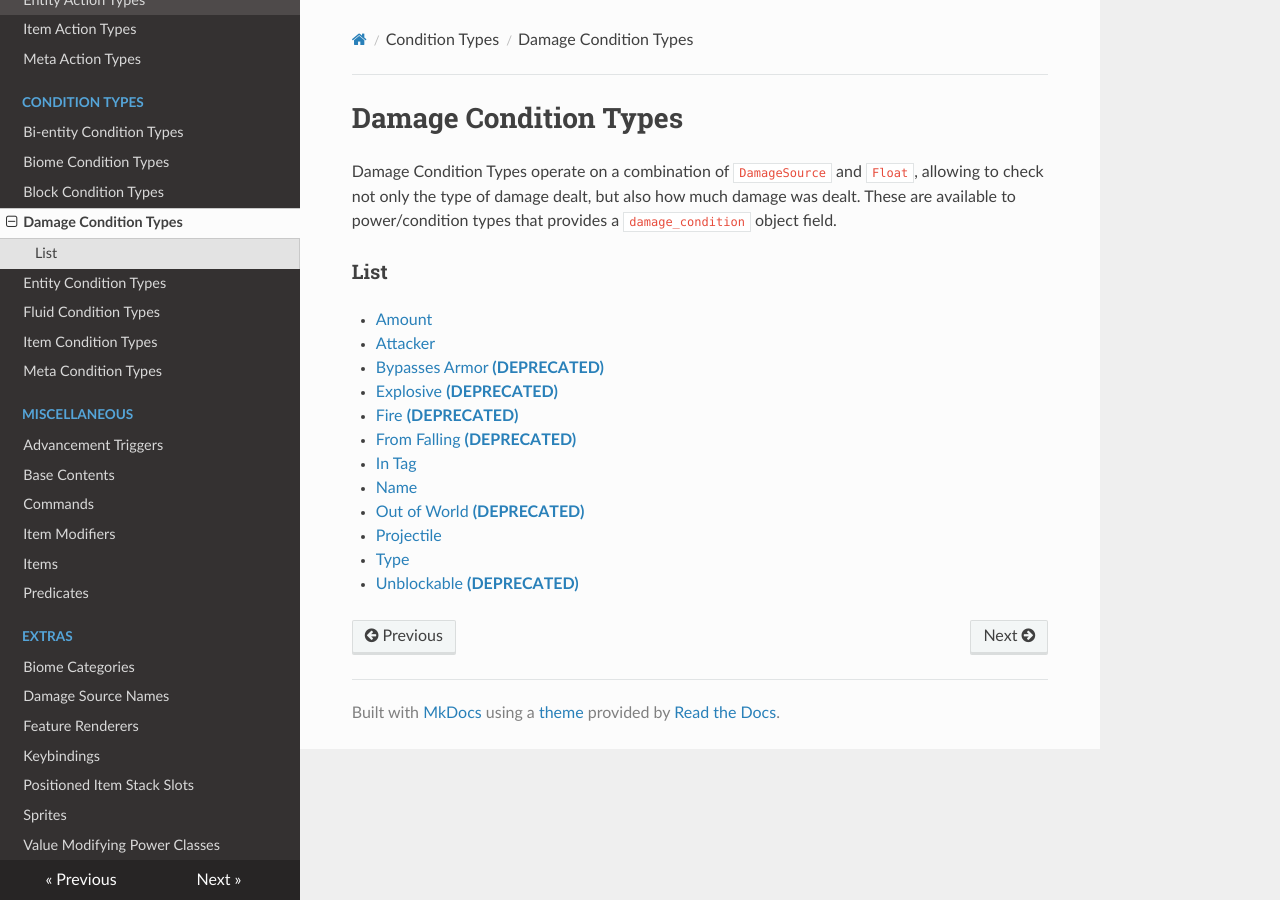
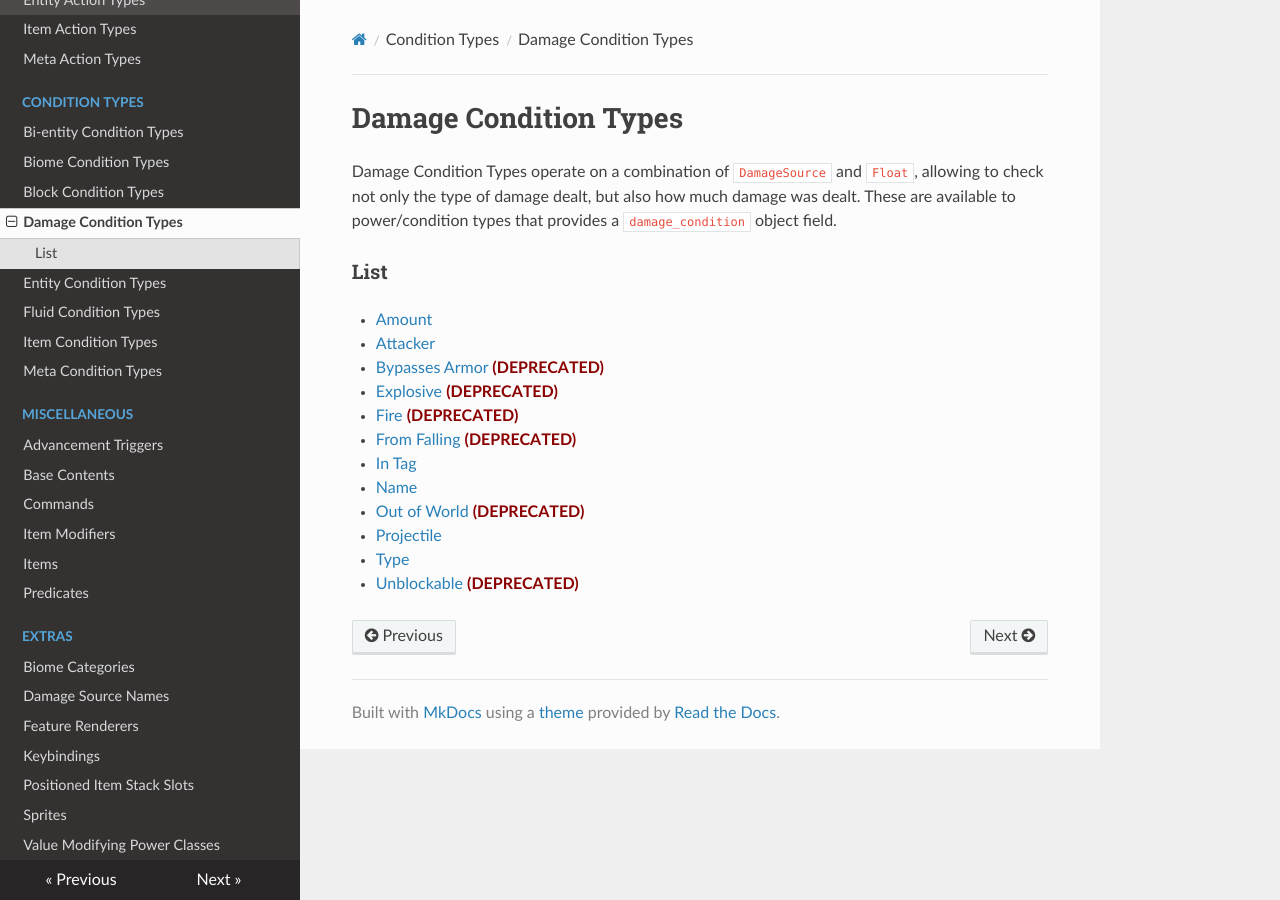
Before and after one commit to apace100/origins-docs, an MkDocs documentation site: the page built from docs/types/damage_condition_types.md, in a window 1280 px wide. Built offline with MkDocs 1.6.1, drawn with Linux system fonts in a browser that asks for light colours; nearby versions of some CDN libraries.

Commit message:
Stylized "deprecated" suffix for stuff

```diff
--- a/docs/types/damage_condition_types.md
+++ b/docs/types/damage_condition_types.md
@@ -12,13 +12,13 @@ Damage Condition Types operate on a combination of `DamageSource` and `Float`, a
 
 * [Amount](damage_condition_types/amount.md)
 * [Attacker](damage_condition_types/attacker.md)
-* [Bypasses Armor **(DEPRECATED)**](damage_condition_types/bypasses_armor.md)
-* [Explosive **(DEPRECATED)**](damage_condition_types/explosive.md)
-* [Fire **(DEPRECATED)**](damage_condition_types/fire.md)
-* [From Falling **(DEPRECATED)**](damage_condition_types/from_falling.md)
+* [Bypasses Armor <span style="color:darkred"><b>(DEPRECATED)</b></span>](damage_condition_types/bypasses_armor.md)
+* [Explosive <span style="color:darkred"><b>(DEPRECATED)</b></span>](damage_condition_types/explosive.md)
+* [Fire <span style="color:darkred"><b>(DEPRECATED)</b></span>](damage_condition_types/fire.md)
+* [From Falling <span style="color:darkred"><b>(DEPRECATED)</b></span>](damage_condition_types/from_falling.md)
 * [In Tag](damage_condition_types/in_tag.md)
 * [Name](damage_condition_types/name.md)
-* [Out of World **(DEPRECATED)**](damage_condition_types/out_of_world.md)
+* [Out of World <span style="color:darkred"><b>(DEPRECATED)</b></span>](damage_condition_types/out_of_world.md)
 * [Projectile](damage_condition_types/projectile.md)
 * [Type](damage_condition_types/type.md)
-* [Unblockable **(DEPRECATED)**](damage_condition_types/unblockable.md)
+* [Unblockable <span style="color:darkred"><b>(DEPRECATED)</b></span>](damage_condition_types/unblockable.md)
```
Also changed, not shown: docs/types/biome_condition_types.md (+1 -1 lines), docs/types/data_types.md (+1 -1 lines).
